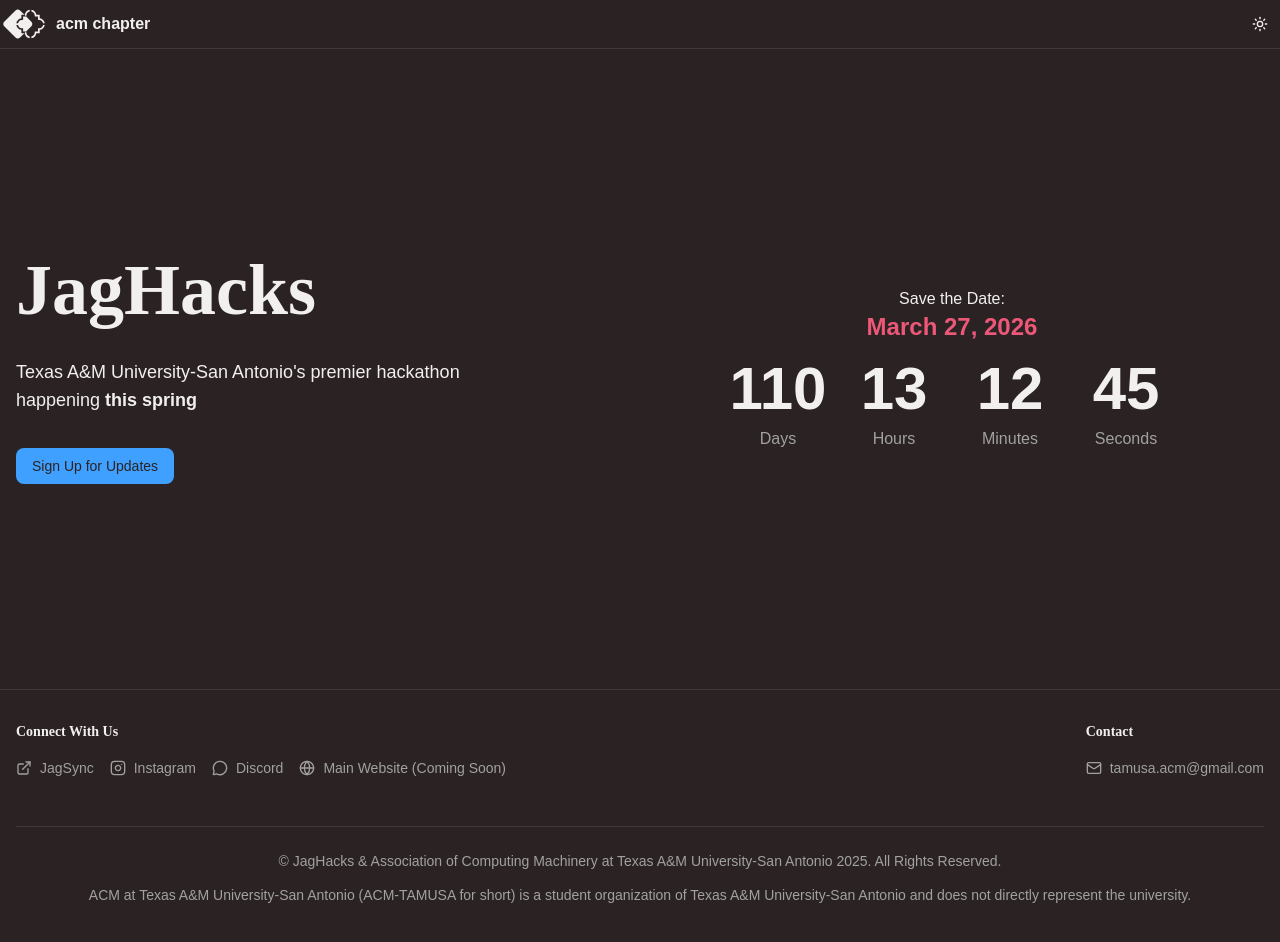
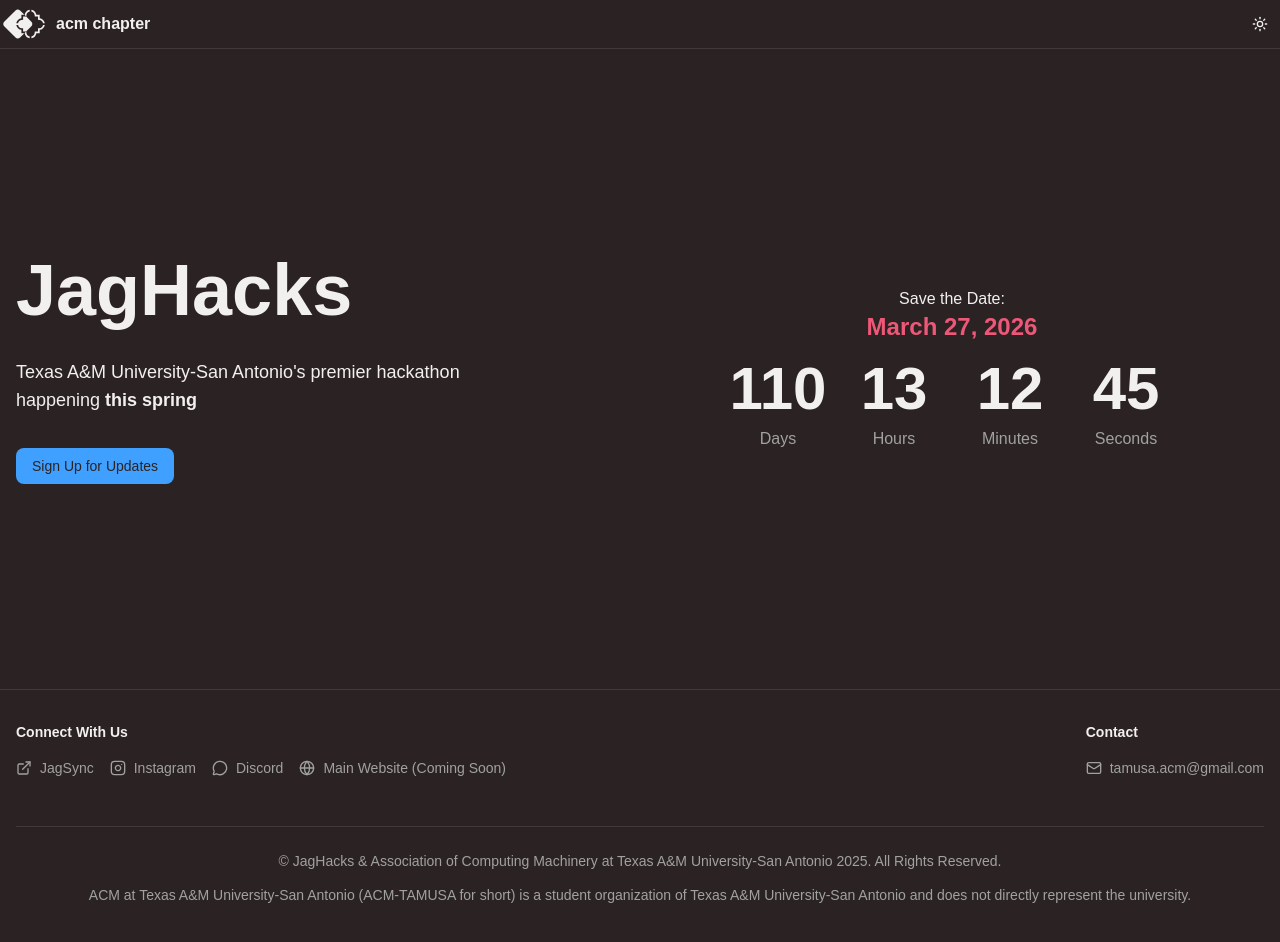
Before and after one commit to acm-tamusa/jaghacks, a React (Vite) app in the folder frontend/: page / in a window 1280 px wide. Shown: the top 942 px of the page. Built offline with nearby package versions, Linux system fonts and the light colour scheme; no server answers.

Commit message:
fix: resolved font issue for Safari, accessibility fix for modal

```diff
--- a/frontend/src/components/SignUp.tsx
+++ b/frontend/src/components/SignUp.tsx
@@ -13,6 +13,7 @@
 import { Field, FieldError, FieldGroup, FieldLabel } from "./ui/field";
 import { Input } from "./ui/input";
 import axios from "axios";
+import { DialogDescription } from "@radix-ui/react-dialog";
 
 // API base URL - uses environment variable or defaults to relative path for production
 // For Vercel deployment, API routes are served from the same domain, so we use relative paths
@@ -142,6 +143,10 @@
           <DialogHeader>
             <DialogTitle>Receive Updates for JagHacks</DialogTitle>
           </DialogHeader>
+          <DialogDescription>
+            By signing up, you will receive updates about JagHacks to your
+            email. You can unsubscribe at any time.
+          </DialogDescription>
           <form
             id="email-form"
             onSubmit={form.handleSubmit(onSubmit)}
--- a/frontend/src/index.css
+++ b/frontend/src/index.css
@@ -18,8 +18,8 @@
 h4,
 h5,
 h6 {
-  font-family: "Poppins", serif; /* Use the header font with a serif fallback */
-  font-weight: bold; /* Headings are typically bold */
+  font-family: "Poppins", sans-serif;
+  font-weight: 700; /* Headings are typically bold */
 }
 
 /* You can apply more specific styling to individual headers */
```
